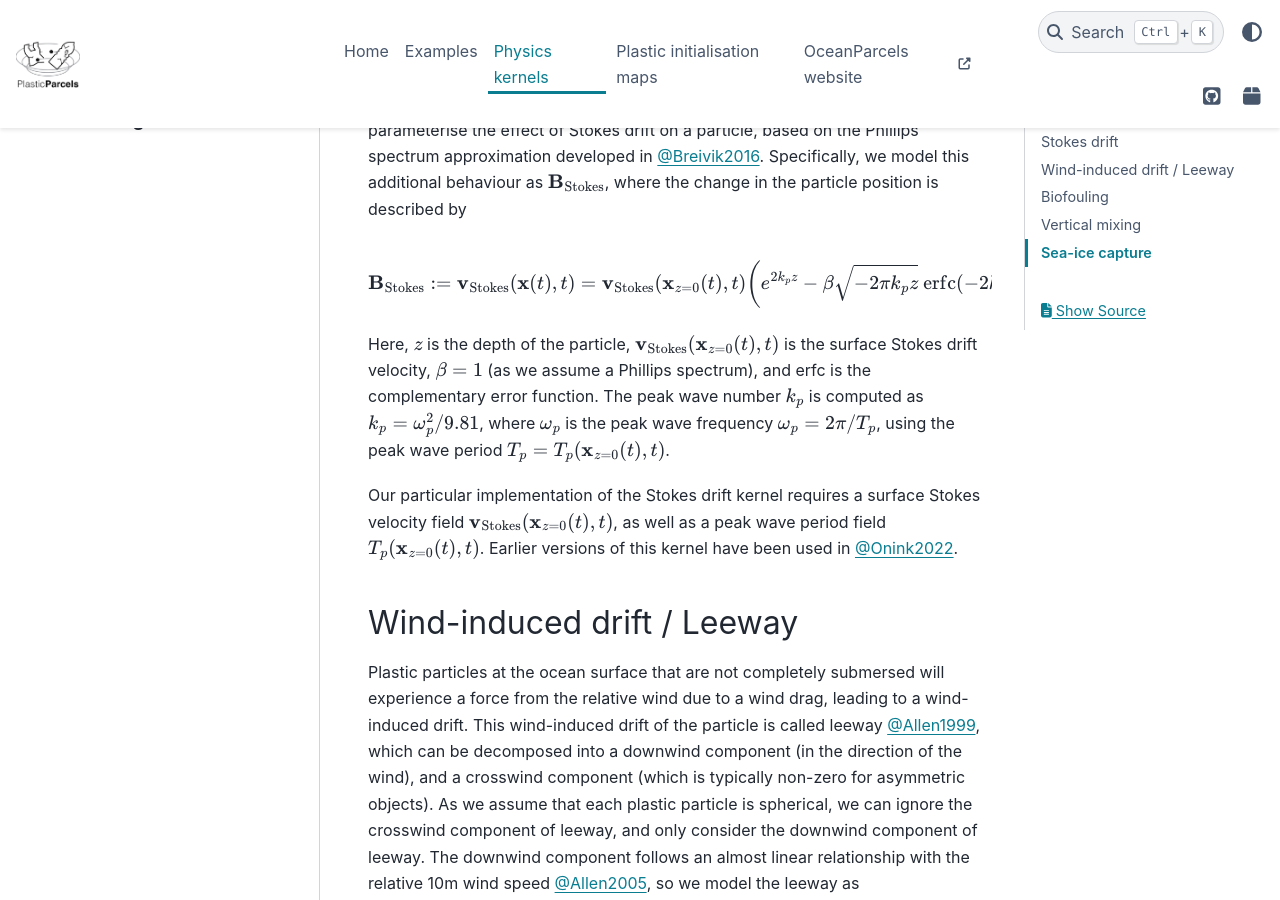
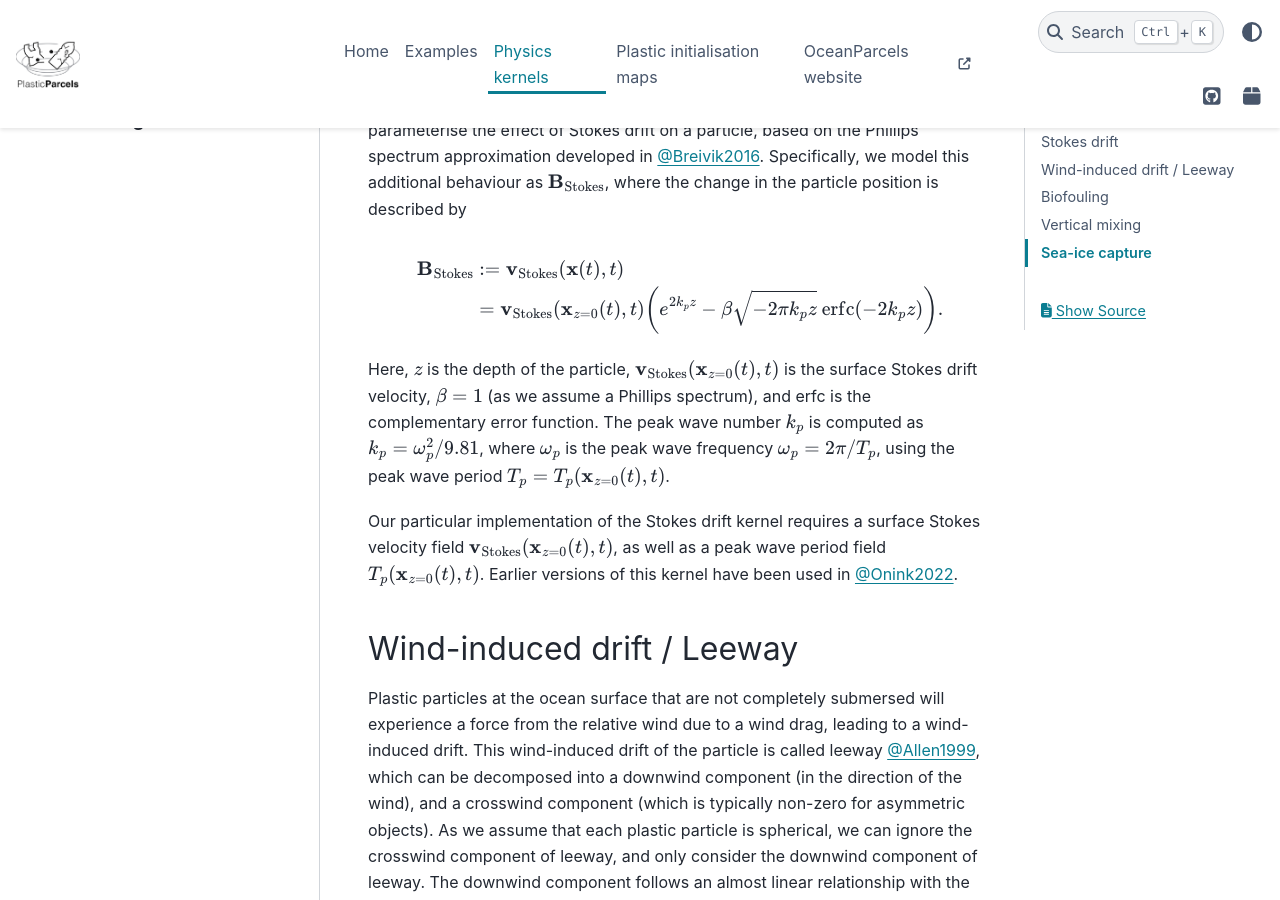
Before and after one commit to OceanParcels/plasticparcels, a Sphinx documentation site: the page built from docs/physicskernels.md, in a window 1280 px wide and 900 px high, scrolled down 1040 px. Built offline with Sphinx 7.4.7 and the PyData theme 0.15.4, drawn with Linux system fonts in a browser that asks for light colours; pages that are not in the unit, such as notebooks, are missing from menus.

Commit message:
Adding a new line in to the equation

````diff
--- a/docs/physicskernels.md
+++ b/docs/physicskernels.md
@@ -22,7 +22,8 @@ and updating the particle position at each timestep. For simplicity, by default
 An important process that affects plastic particle dispersal in the upper ocean is the Stokes drift, whereby a particle subjected to a surface wave will experience a net displacement in the direction of wave propagation. We include a kernel to parameterise the effect of Stokes drift on a particle, based on the Phillips spectrum approximation developed in [@Breivik2016](http://dx.doi.org/10.1016/j.ocemod.2016.01.005). Specifically, we model this additional behaviour as {math}`\mathbf{B}_{\text{Stokes}}`, where the change in the particle position is described by
 
 ```{math}
-\mathbf{B}_{\text{Stokes}} := \mathbf{v}_{\text{Stokes}}(\mathbf{x}(t), t) =\mathbf{v}_{\text{Stokes}}(\mathbf{x}_{z=0}(t),t)\bigg(e^{2k_p z} - \beta \sqrt{-2\pi k_p z}\text{ erfc}(-2k_p z) \bigg).
+\mathbf{B}_{\text{Stokes}} &:= \mathbf{v}_{\text{Stokes}}(\mathbf{x}(t), t) \\
+&=\mathbf{v}_{\text{Stokes}}(\mathbf{x}_{z=0}(t),t)\bigg(e^{2k_p z} - \beta \sqrt{-2\pi k_p z}\text{ erfc}(-2k_p z) \bigg).
 ```
 
 Here, {math}`z` is the depth of the particle, {math}`\mathbf{v}_{\text{Stokes}}(\mathbf{x}_{z=0}(t),t)` is the surface Stokes drift velocity, {math}`\beta=1` (as we assume a Phillips spectrum), and erfc is the complementary error function. The peak wave number {math}`k_p` is computed as {math}`k_p = \omega_{p}^2/9.81`, where {math}`\omega_p` is the peak wave frequency {math}`\omega_p = 2 \pi / T_p`, using the peak wave period {math}`T_p = T_p(\mathbf{x}_{z=0}(t),t)`.
````
